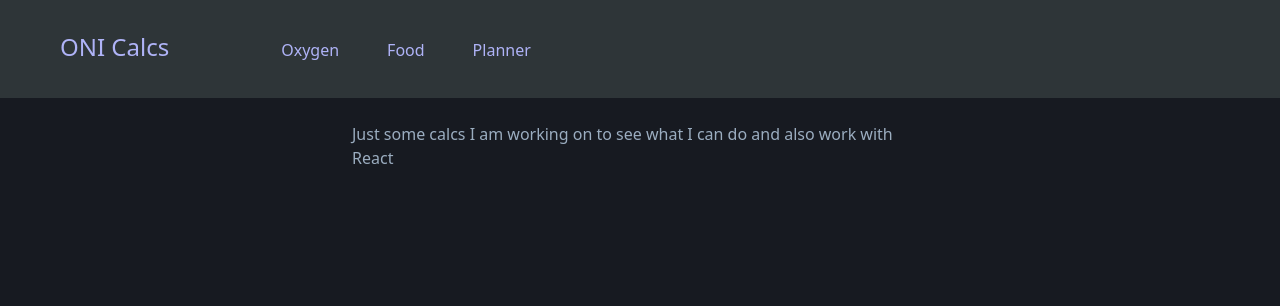
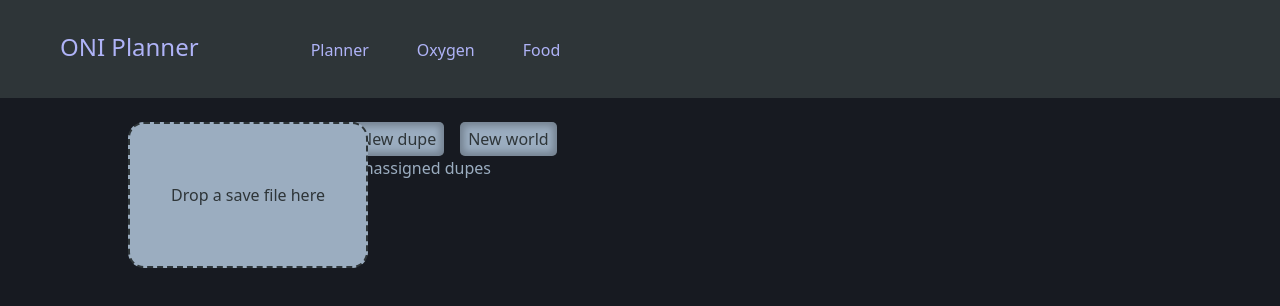
Before and after one commit to effervescent000/oni_calcs, a React (Create React App) app: page / in a window 1280 px wide. Shown: the top 306 px of the page. Built offline with nearby package versions, Linux system fonts and the light colour scheme.

Commit message:
made planner the home page

```diff
--- a/src/App.js
+++ b/src/App.js
@@ -19,24 +19,6 @@ function App() {
     const [profile, setProfile] = useState({});
     const [user, setUser] = useState({});
 
-    // useEffect(() => {
-    //     if (!loggedIn) {
-    //         axios
-    //             .get(`${process.env.REACT_APP_DOMAIN}/auth/check`, {
-    //                 withCredentials: true,
-    //                 headers: { "X-CSRF-TOKEN": Cookies.get("csrf_access_token") },
-    //             })
-    //             .then((response) => {
-    //                 // console.log(response);
-    //                 if (Object.keys(response.data).length > 0) {
-    //                     toggleLogIn();
-    //                     setUser(response.data);
-    //                 }
-    //             })
-    //             .catch((error) => console.log(error.response));
-    //     }
-    // });
-
     const toggleLogIn = () => {
         if (loggedIn) {
             setLoggedIn(false);
@@ -48,7 +30,14 @@ function App() {
     return (
         <Router>
             <UserContext.Provider
-                value={{ loggedIn, toggleLogIn, profile, setProfile, user, setUser }}
+                value={{
+                    loggedIn,
+                    toggleLogIn,
+                    profile,
+                    setProfile,
+                    user,
+                    setUser,
+                }}
             >
                 <div id="app">
                     <Header />
@@ -56,16 +45,13 @@ function App() {
                         <div className="content-wrapper">
                             <Switch>
                                 <Route exact path="/">
-                                    <MainPage />
+                                    <PlannerPage />
                                 </Route>
                                 <Route path="/calcs/oxygen">
                                     <OxyCalc />
                                 </Route>
                                 <Route path="/calcs/food">
                                     <FoodCalcPage />
-                                </Route>
-                                <Route path="/planner">
-                                    <PlannerPage />
                                 </Route>
                             </Switch>
                         </div>
--- a/src/components/header.js
+++ b/src/components/header.js
@@ -8,16 +8,16 @@ const Header = (props) => {
         <div id="header">
             <div className="left-side">
                 <Navbar>
-                    <NavbarBrand href="/">ONI Calcs</NavbarBrand>
+                    <NavbarBrand href="/">ONI Planner</NavbarBrand>
                     <Nav>
+                        <NavItem>
+                            <NavLink href="/">Planner</NavLink>
+                        </NavItem>
                         <NavItem>
                             <NavLink href="/calcs/oxygen">Oxygen</NavLink>
                         </NavItem>
                         <NavItem>
                             <NavLink href="/calcs/food">Food</NavLink>
-                        </NavItem>
-                        <NavItem>
-                            <NavLink href="/planner">Planner</NavLink>
                         </NavItem>
                     </Nav>
                 </Navbar>
--- a/src/components/planner/world-stats.js
+++ b/src/components/planner/world-stats.js
@@ -4,6 +4,7 @@ const WorldStats = (props) => {
     const stats = {
         cooks: props.dupes.filter((dupe) => dupe.Cooking1).length,
         builders: props.dupes.filter((dupe) => dupe.construction > 15).length,
+        diggers: props.dupes.filter((dupe) => dupe.Mining3).length,
         farmers: props.dupes.filter((dupe) => dupe.Farming2).length,
         ranchers: props.dupes.filter((dupe) => dupe.Ranching1).length,
         fieldResearchers: props.dupes.filter((dupe) => dupe.Researching2).length,
@@ -34,6 +35,10 @@ const WorldStats = (props) => {
                     <span className="label">Builders</span>
                     <span className="value">{stats.builders}</span>
                 </div>
+                <div className="stat-wrapper">
+                    <span className="label">Diggers</span>
+                    <span className="value">{stats.diggers}</span>
+                </div>
             </div>
             <div className="skill-wrapper">
                 <div className="stat-wrapper">
--- a/src/styles/mixins.scss
+++ b/src/styles/mixins.scss
@@ -20,7 +20,7 @@
     transition: 0.5s ease-in-out;
     @content;
 
-    &:hover {
+    &:active {
         color: $black;
         background-color: $medium-gray;
     }
```
